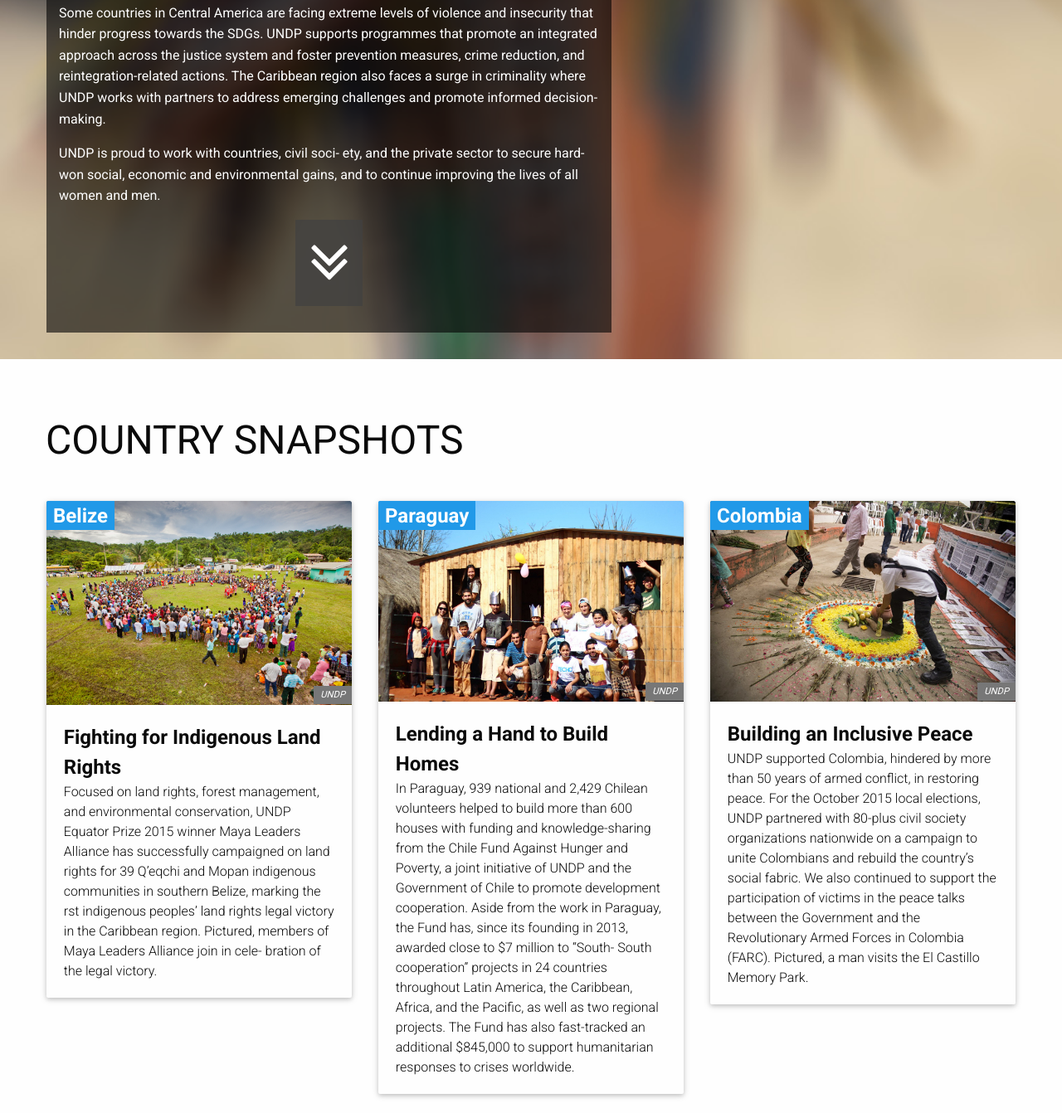
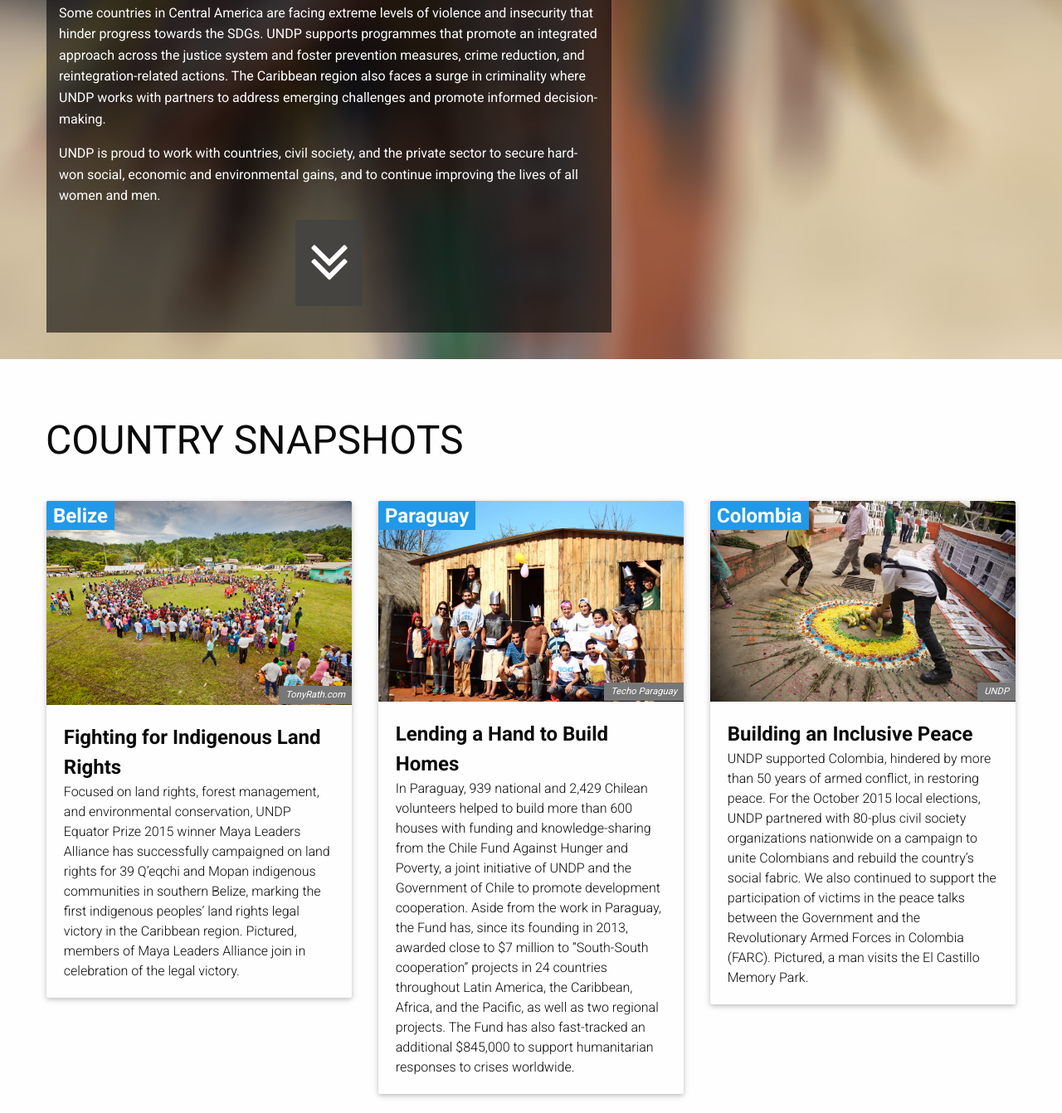
Before and after one commit to undp/infocus-2016, a plain HTML site: page en/latin-america-caribbean.html in a window 1280 px wide. Shown: the part 918-2260 px from the top of the page at 83% size. Drawn offline with Linux system fonts and the light colour scheme; a web font is replaced by a local one.

Commit message:
Update latin-america-caribbean.html

```diff
--- a/en/latin-america-caribbean.html
+++ b/en/latin-america-caribbean.html
@@ -112,7 +112,7 @@
 
                   <p> Some countries in Central America are facing extreme levels of violence and insecurity that hinder progress towards the SDGs. UNDP supports programmes that promote an integrated approach across the justice system and foster prevention measures, crime reduction, and reintegration-related actions. The Caribbean region also faces a surge in criminality where UNDP works with partners to address emerging challenges and promote informed decision-making.</p>
 
-                  <p>UNDP is proud to work with countries, civil soci- ety, and the private sector to secure hard-won social, economic and environmental gains, and to continue improving the lives of all women and men. </p>
+                  <p>UNDP is proud to work with countries, civil society, and the private sector to secure hard-won social, economic and environmental gains, and to continue improving the lives of all women and men. </p>
 
                 <p align="center">
                   <p align="center">
@@ -138,11 +138,11 @@
             <div class="image">
               <img src="../assets/img/regional/belize-fighting-for-indigenous-land-rights.jpg">
               <span class="date label">Belize</span>
-              <span class="credit label secondary">UNDP </span>
+              <span class="credit label secondary">TonyRath.com </span>
             </div>
             <div class="content">
               <div class="title">Fighting for Indigenous Land Rights</div>
-              Focused on land rights, forest management, and environmental conservation, UNDP Equator Prize 2015 winner Maya Leaders Alliance has successfully campaigned on land rights for 39 Q’eqchi and Mopan indigenous communities in southern Belize, marking the  rst indigenous peoples’ land rights legal victory in the Caribbean region. Pictured, members of Maya Leaders Alliance join in cele- bration of the legal victory.
+              Focused on land rights, forest management, and environmental conservation, UNDP Equator Prize 2015 winner Maya Leaders Alliance has successfully campaigned on land rights for 39 Q’eqchi and Mopan indigenous communities in southern Belize, marking the first indigenous peoples’ land rights legal victory in the Caribbean region. Pictured, members of Maya Leaders Alliance join in celebration of the legal victory.
             </div>
 
           </div>
@@ -151,11 +151,11 @@
             <div class="image">
               <img src="../assets/img/regional/paraguay-lending-a-hand-to-build-homes.jpg">
               <span class="date label">Paraguay</span>
-              <span class="credit label secondary">UNDP </span>
+              <span class="credit label secondary">Techo Paraguay </span>
             </div>
             <div class="content">
               <div class="title">Lending a Hand to Build Homes</div>
-              In Paraguay, 939 national and 2,429 Chilean volunteers helped to build more than 600 houses with funding and knowledge-sharing from the Chile Fund Against Hunger and Poverty, a joint initiative of UNDP and the Government of Chile to promote development cooperation. Aside from the work in Paraguay, the Fund has, since its founding in 2013, awarded close to $7 million to “South- South cooperation” projects in 24 countries throughout Latin America, the Caribbean, Africa, and the Pacific, as well as two regional projects. The Fund has also fast-tracked an additional $845,000 to support humanitarian responses to crises worldwide.
+              In Paraguay, 939 national and 2,429 Chilean volunteers helped to build more than 600 houses with funding and knowledge-sharing from the Chile Fund Against Hunger and Poverty, a joint initiative of UNDP and the Government of Chile to promote development cooperation. Aside from the work in Paraguay, the Fund has, since its founding in 2013, awarded close to $7 million to “South-South cooperation” projects in 24 countries throughout Latin America, the Caribbean, Africa, and the Pacific, as well as two regional projects. The Fund has also fast-tracked an additional $845,000 to support humanitarian responses to crises worldwide.
             </div>
 
           </div>
```
